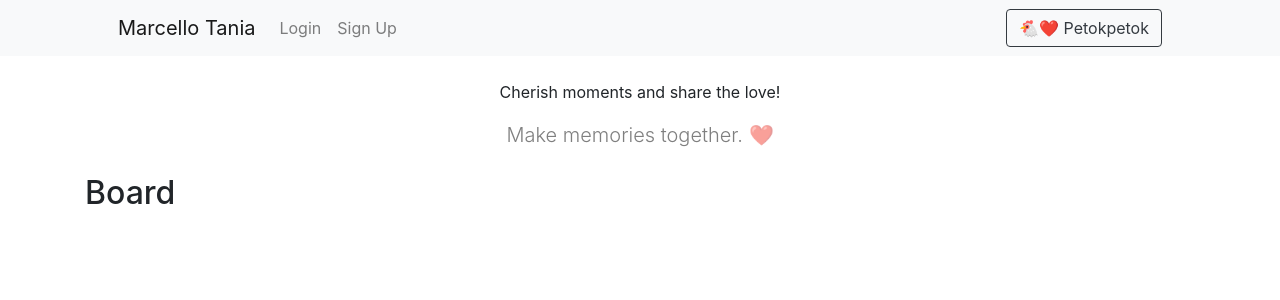
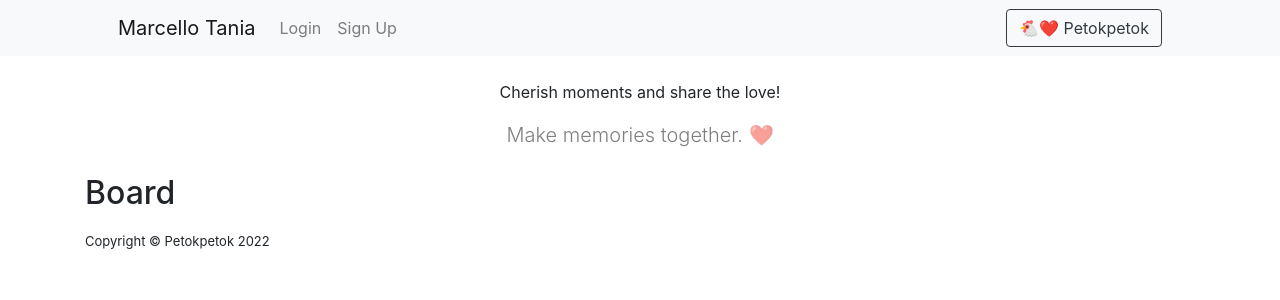
Before and after one commit to cllom/petokpetok, a Flask app: page / in a window 1280 px wide. Shown: the top 300 px of the page. Run offline with Flask 2, Linux system fonts and the light colour scheme; data that the repository does not hold is empty; some libraries are stand-ins or nearby versions.

Commit message:
add footer

```diff
--- a/website/templates/base.html
+++ b/website/templates/base.html
@@ -65,6 +65,11 @@
 			{% endblock %}
 		</div>
 
+		<!-- Footer-->
+		<footer class="py-2 bg-white">
+			<div class="container"><font size="-1" class="m-0 text-left">Copyright &copy; Petokpetok 2022</font></div>
+		</footer>
+
 
 		<script
 			src="https://code.jquery.com/jquery-3.6.0.slim.min.js"
```
